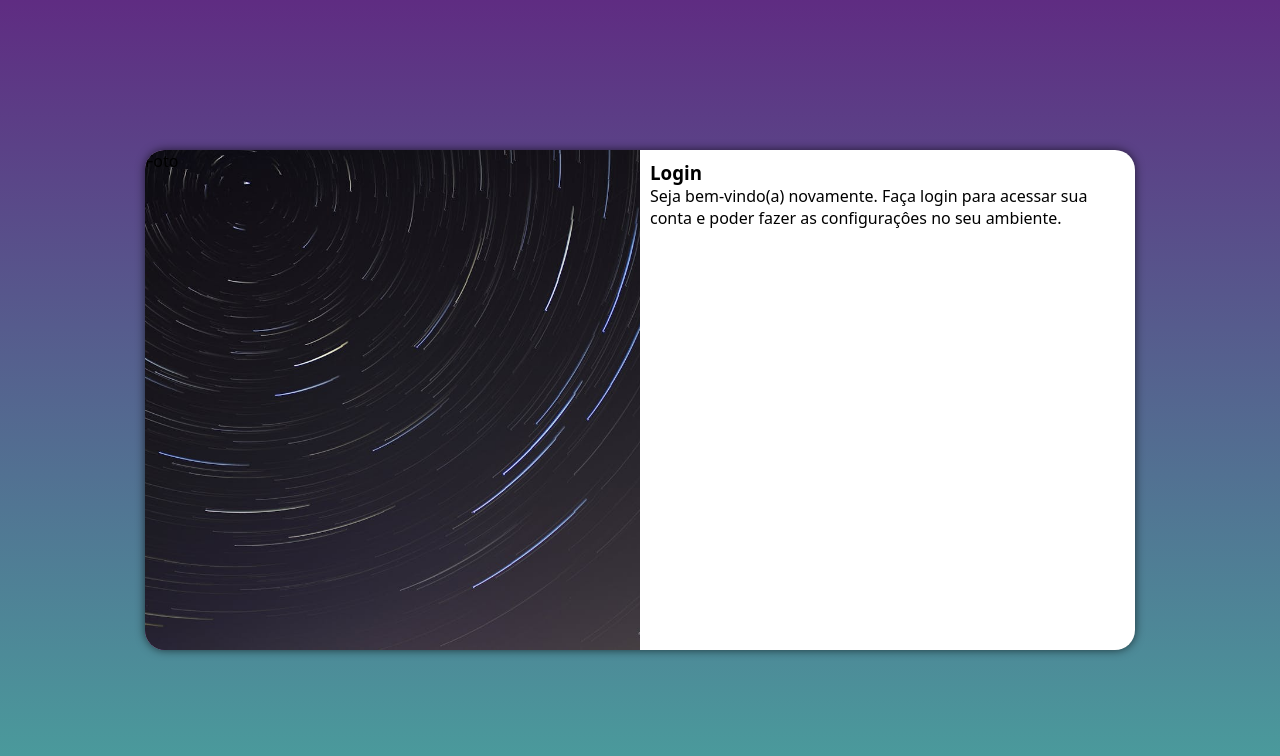
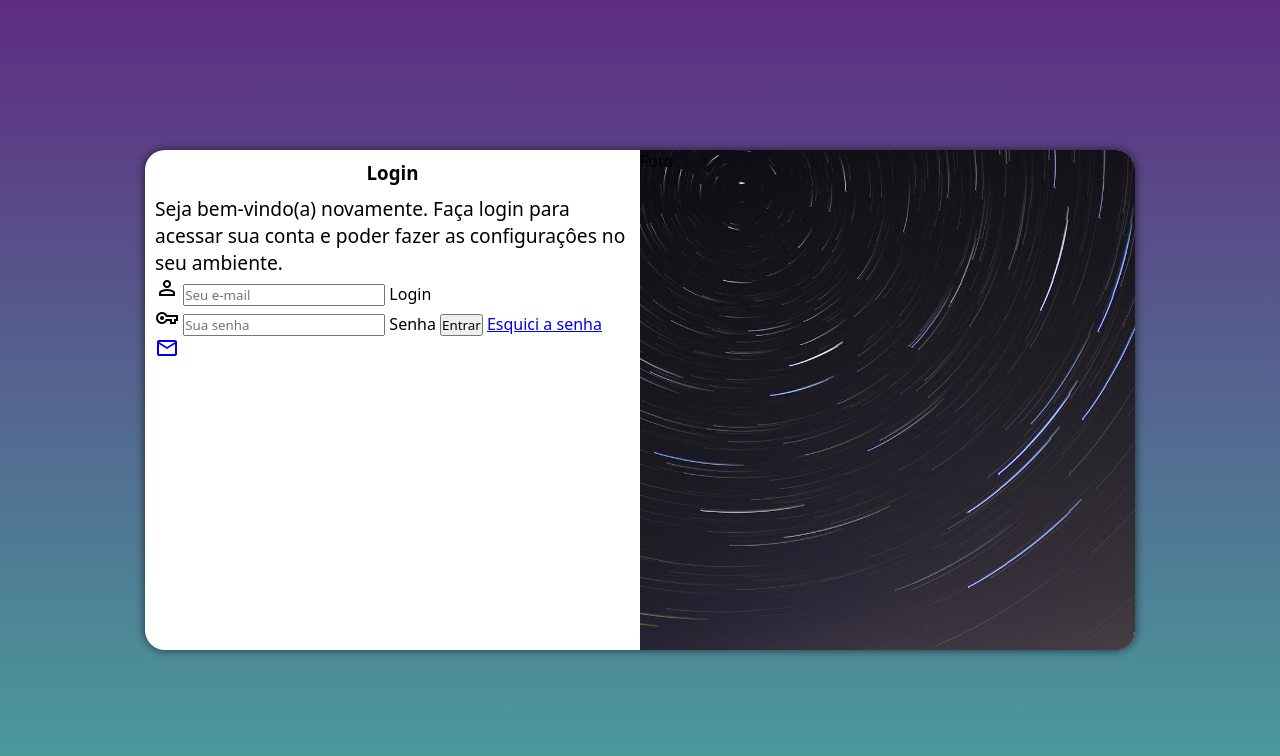
Before and after one commit to italo-leonardo/projeto-login, a plain HTML site: page index.html in a window 1280 px wide. Drawn offline with nearby package versions, Linux system fonts and the light colour scheme.

Commit message:
add formulario

```diff
--- a/estilo/media-quety.css
+++ b/estilo/media-quety.css
@@ -27,6 +27,10 @@
         float: right;
         width: 70%;
     }
+
+    #formulario > p {
+        font-size: 1.2em;
+    }
 }
 
 @media screen and (min-width: 992px) {
@@ -41,14 +45,18 @@
     }
 
     #img {
-        float: left;
+        float: right;
         width: 50%;
         height: 100%;
         background-position: center center;
     }
 
     #formulario {
-        float: right;
+        float: left;
         width: 50%;
     }
+
+    #formulario > p {
+        font-size: 1.2em;
+    }
 }
--- a/estilo/style.css
+++ b/estilo/style.css
@@ -38,7 +38,7 @@ main {
     overflow: hidden;
 
     background-color: white;
-    width: 250px;
+    width: 280px;
     height: 500px;
     border-radius: 20px;
     box-shadow: 0px 0px 10px rgba(0, 0, 0, 0.63);
@@ -59,3 +59,12 @@ main {
     display: block;
     padding: 10px;
 }
+
+#formulario > h1 {
+    text-align: center;
+    margin-bottom: 10px;
+}
+
+#formulario > p {
+    font-size: 0.8em;
+}
--- a/index.html
+++ b/index.html
@@ -5,6 +5,7 @@
     <meta name="viewport" content="width=device-width, initial-scale=1.0">
     <link rel="stylesheet" href="estilo/style.css">
     <link rel="stylesheet" href="estilo/media-quety.css">
+    <link rel="stylesheet" href="https://fonts.googleapis.com/css2?family=Material+Symbols+Outlined:opsz,wght,FILL,GRAD@20..48,100..700,0..1,-50..200" />
     <title>Tela Login</title>
 </head>
 <body>
@@ -17,6 +18,20 @@
                 <h1>Login</h1>
                 <p>Seja bem-vindo(a) novamente. Faça login para acessar sua conta e poder fazer as configuraçôes no seu ambiente.</p>
                 <form action="login.php" method="post">
+                    <div class="campo">
+                        <span class="material-symbols-outlined">person</span>
+                        <input type="email" name="login" id="ilogin" placeholder="Seu e-mail" autocomplete="email" required maxlength="30">
+                        <label for="ilogin">Login</label>
+                    </div>
+                    <div class="campo">
+                        <span class="material-symbols-outlined">vpn_key</span>
+                        <input type="password" name="senha" id="isenha" placeholder="Sua senha" autocomplete="current-password" required minlength="8" maxlength="15">
+                        <label for="isenha">Senha</label>
+                        <input type="submit" value="Entrar">
+                        <a href="esquici.html">
+                            Esquici a senha <span class="material-symbols-outlined">mail</span>
+                        </a>
+                    </div>
 
                 </form>
             </article>
```
